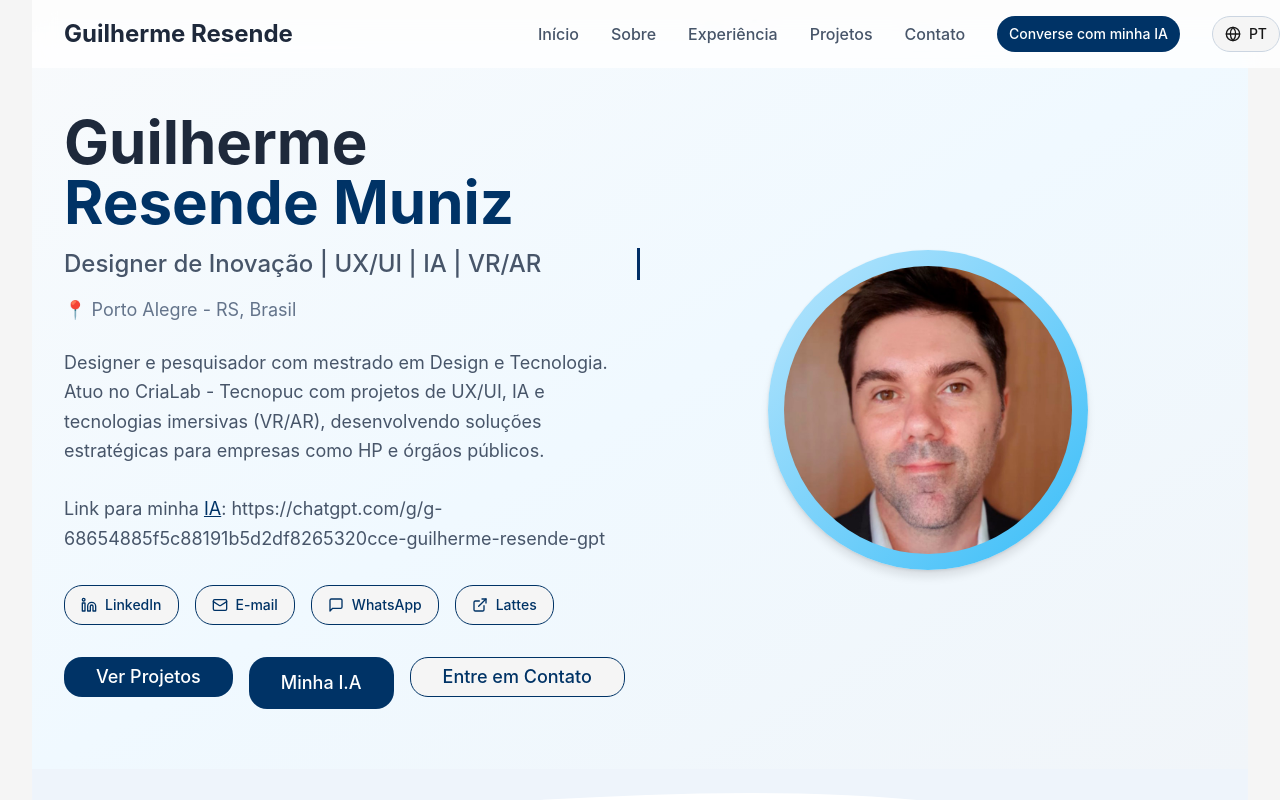
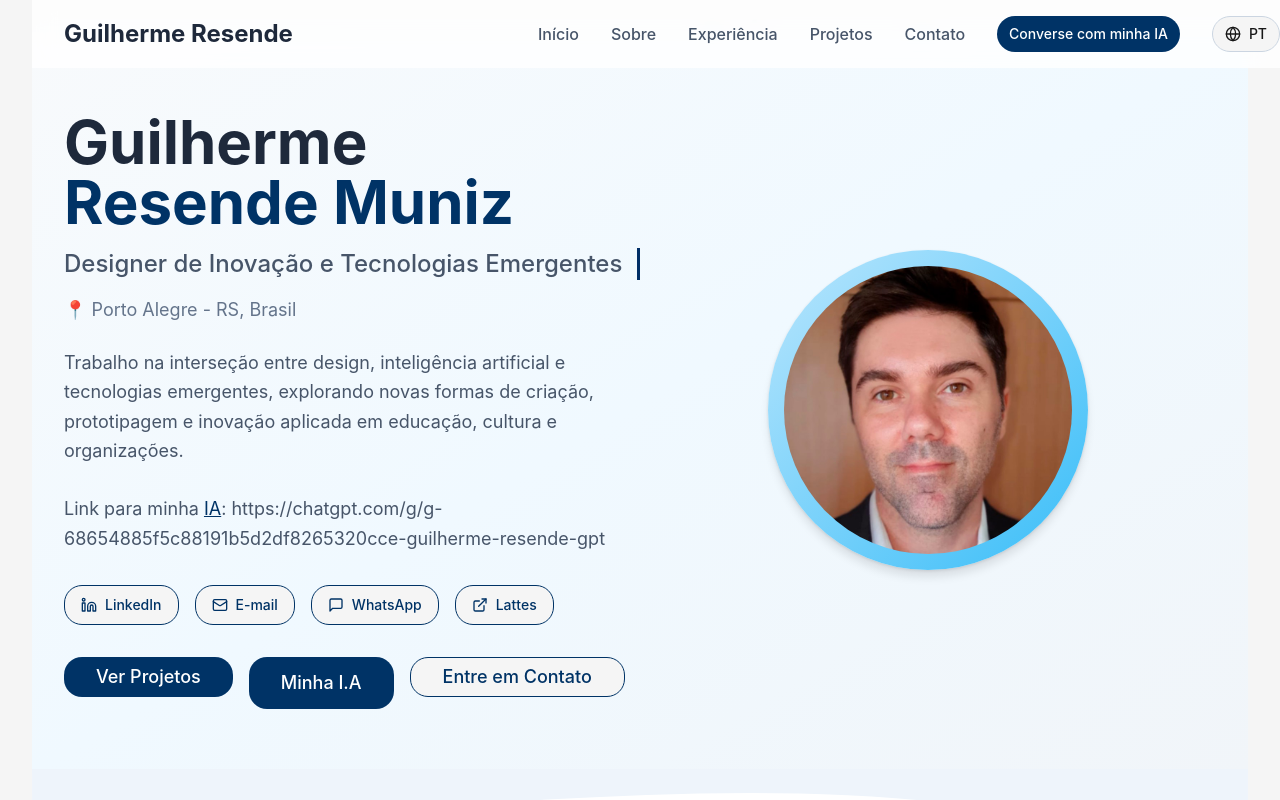
Before and after one commit to guiresende20/gui-resende-showcase-site, a React (Vite) app: page / in a window 1280 px wide. Shown: the top 800 px of the page. Built offline with nearby package versions, Linux system fonts and the light colour scheme.

Commit message:
Atualizei textos do Hero
Co-authored-by: guiresende20 <10118470+guiresende20@users.noreply.github.com>

```diff
--- a/src/translations/pt.ts
+++ b/src/translations/pt.ts
@@ -9,9 +9,9 @@ export default {
 
   // Hero
   'hero.title': 'Guilherme Resende Muniz',
-  'hero.subtitle': 'Designer de Inovação | UX/UI | IA | VR/AR',
+  'hero.subtitle': 'Designer de Inovação e Tecnologias Emergentes',
   'hero.location': '📍 Porto Alegre - RS, Brasil',
-  'hero.description': 'Designer e pesquisador com mestrado em Design e Tecnologia. Atuo no CriaLab - Tecnopuc com projetos de UX/UI, IA e tecnologias imersivas (VR/AR), desenvolvendo soluções estratégicas para empresas como HP e órgãos públicos.',
+  'hero.description': 'Trabalho na interseção entre design, inteligência artificial e tecnologias emergentes, explorando novas formas de criação, prototipagem e inovação aplicada em educação, cultura e organizações.',
   'hero.viewProjects': 'Ver Projetos',
   'hero.contact': 'Entre em Contato',
 
```
